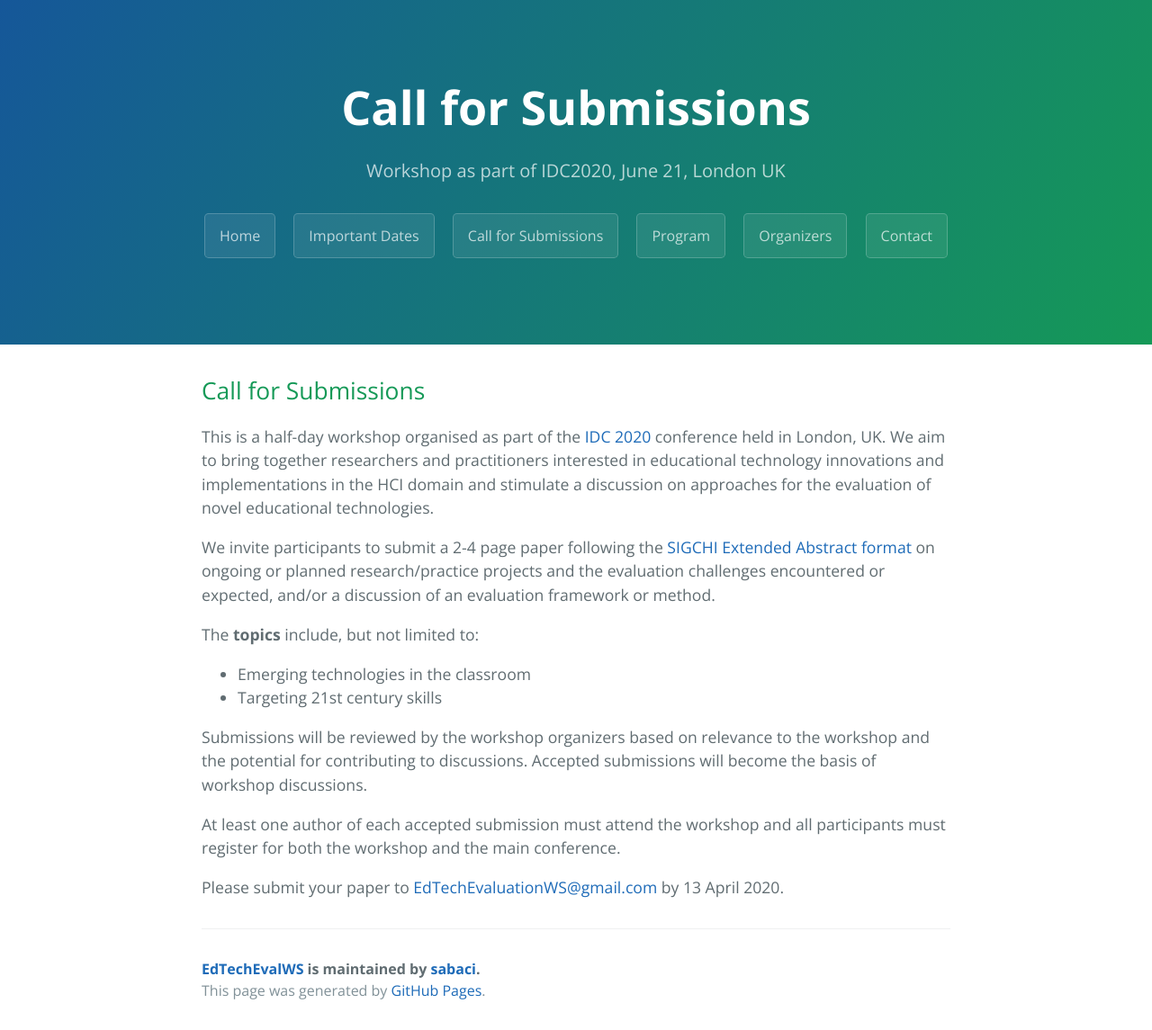
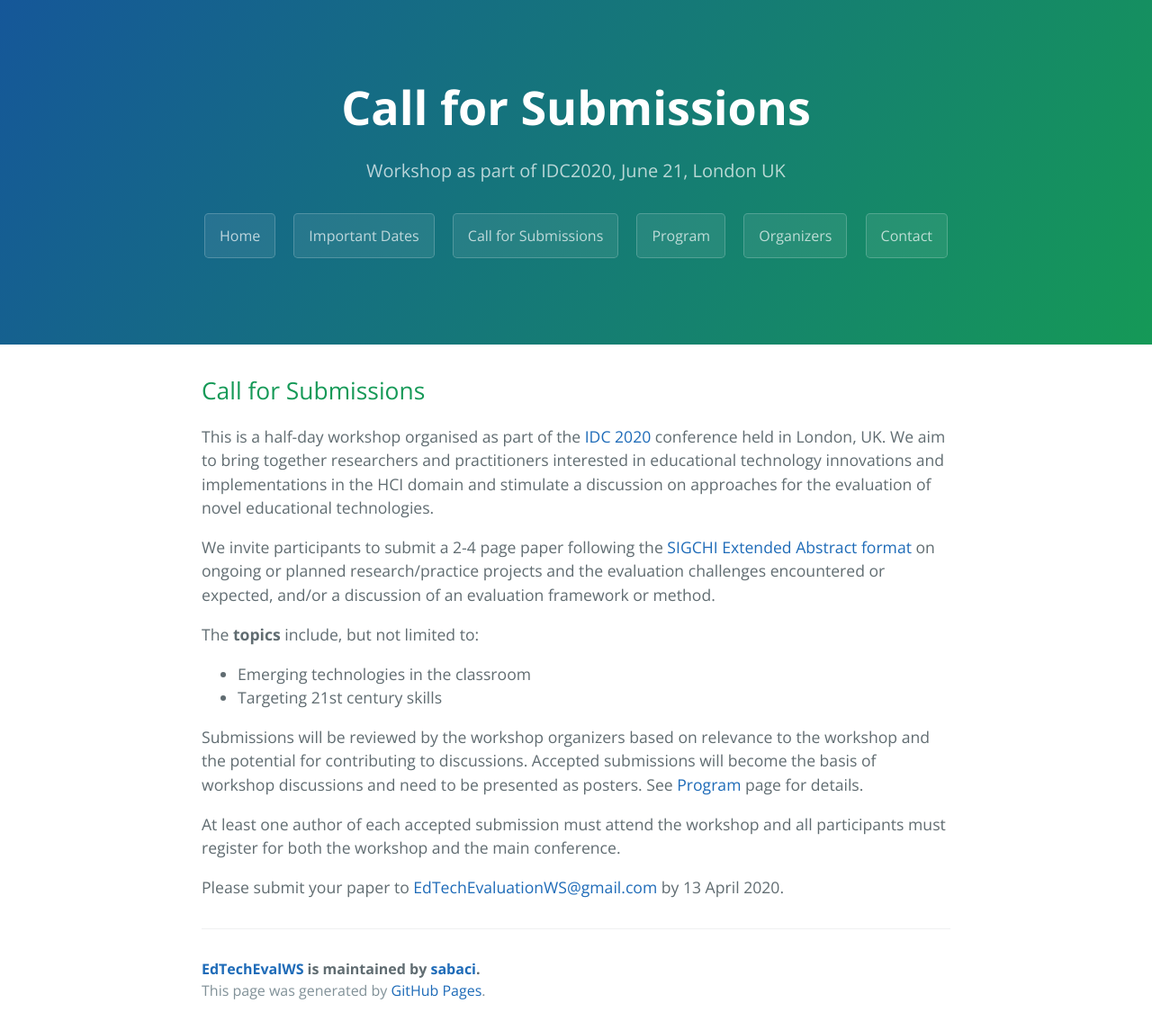
Before and after one commit to sabaci/EdTechEvalWS, a Jekyll site: the page built from submissions.md, in a window 1280 px wide. Shown: the whole page at 90% size. Built offline with Jekyll 4.4.1, drawn with Linux system fonts in a browser that asks for light colours; our own code applies the rules of GitHub Pages for plain Markdown files.

Commit message:
Update submissions.md

```diff
--- a/submissions.md
+++ b/submissions.md
@@ -9,7 +9,7 @@ The **topics** include, but not limited to:
 -	Emerging technologies in the classroom
 -	Targeting 21st century skills
 
-Submissions will be reviewed by the workshop organizers based on relevance to the workshop and the potential for contributing to discussions. Accepted submissions will become the basis of workshop discussions.
+Submissions will be reviewed by the workshop organizers based on relevance to the workshop and the potential for contributing to discussions. Accepted submissions will become the basis of workshop discussions and need to be presented as posters. See [Program](https://sabaci.github.io/EdTechEvalWS/program.html) page for details.
 
 At least one author of each accepted submission must attend the workshop and all participants must register for both the workshop and the main conference.
 
```
